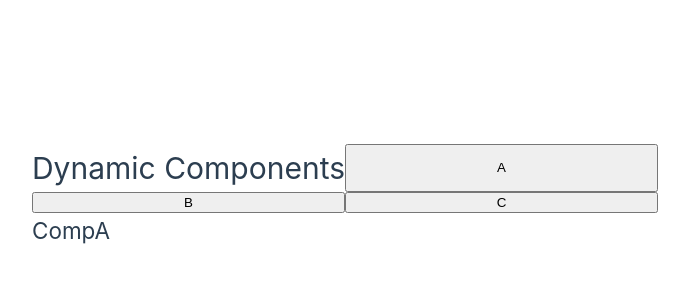
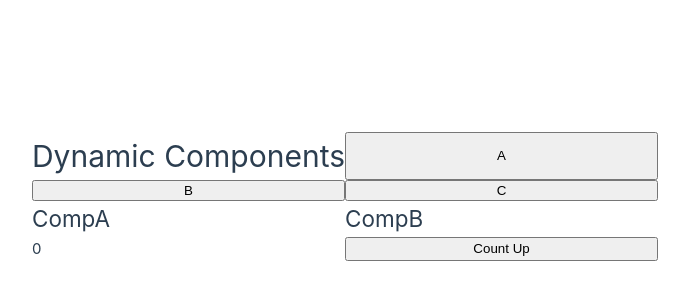
Before and after one commit to 2630-Daichi-Inoue/vue-lesson, a Vue app: page / in a window 1280 px wide. Shown: the part 204-504 px from the top of the page, without its empty margins (295-984 px from the left). Built offline with nearby package versions, Linux system fonts and the light colour scheme.

Commit message:
lesson 91

```diff
--- a/src/App.vue
+++ b/src/App.vue
@@ -11,5 +11,8 @@ console.log(currentComp)
   <button @click="currentComp = CompA">A</button>
   <button @click="currentComp = CompB">B</button>
   <button @click="currentComp = CompC">C</button>
-  <component :is="currentComp" />
+  <KeepAlive>
+    <component :is="currentComp" />
+  </KeepAlive>
+  <CompB v-show="currentComp === CompB" />
 </template>
--- a/src/components/CompB.vue
+++ b/src/components/CompB.vue
@@ -1,3 +1,10 @@
+<script setup>
+  import { ref } from 'vue'
+  const count = ref(0)
+</script>
+
 <template>
   <h2>CompB</h2>
+  <p>{{ count }}</p>
+  <button @click="count++">Count Up</button>
 </template>
```
